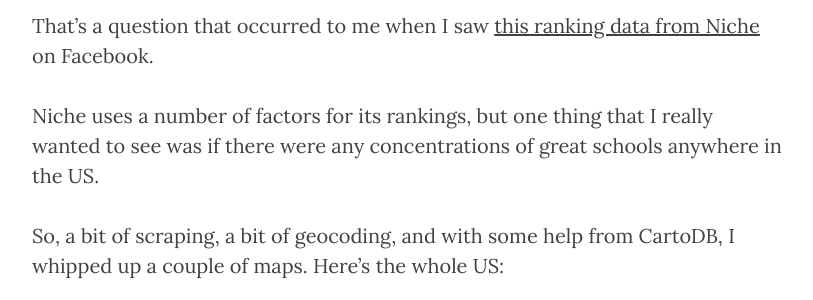
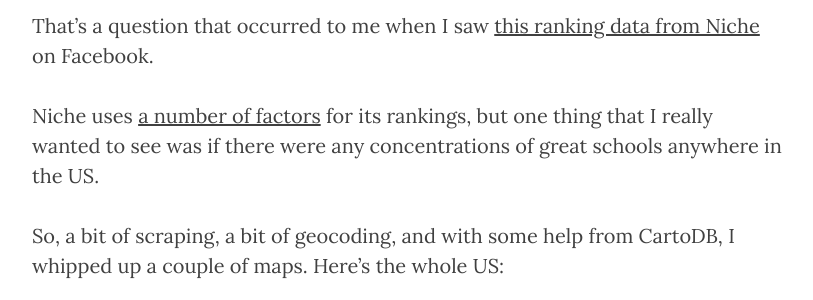
Before and after one commit to jaguillette/jaguillette.github.io, a Jekyll site: the page built from _posts/2015-03-22-school_rankings.md, in a window 1280 px wide and 900 px high, scrolled down 557 px. Shown: the part 157-457 px from the top of the window, without its empty margins (233-1046 px from the left). Built offline with Jekyll 4.4.1, drawn with Linux system fonts in a browser that asks for light colours; nearby versions of some CDN libraries; part of the change alters nothing that is shown.

```diff
--- a/_posts/2015-03-22-school_rankings.md
+++ b/_posts/2015-03-22-school_rankings.md
@@ -9,7 +9,7 @@ Where are the best high schools in the US?
 
 That's a question that occurred to me when I saw [this ranking data from Niche](https://k12.niche.com/rankings/public-high-schools/best-overall/) on Facebook.
 
-Niche uses a number of factors for its rankings, but one thing that I really wanted to see was if there were any concentrations of great schools anywhere in the US.
+Niche uses [a number of factors](https://k12.niche.com/rankings/methodology/) for its rankings, but one thing that I really wanted to see was if there were any concentrations of great schools anywhere in the US.
 
 So, a bit of scraping, a bit of geocoding, and with some help from CartoDB, I whipped up a couple of maps. Here's the whole US:
 
```
